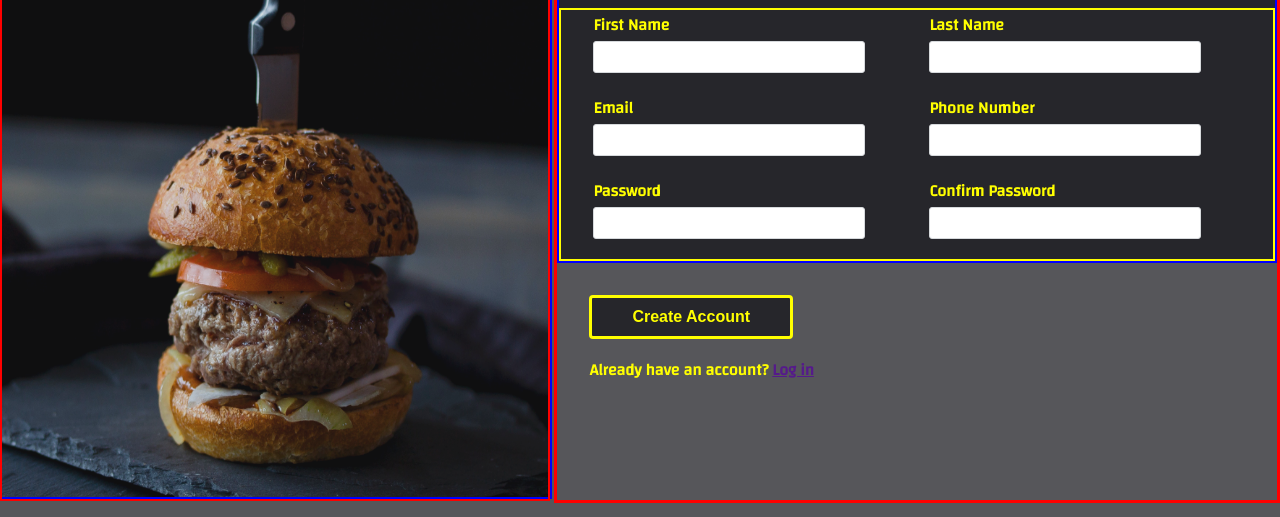
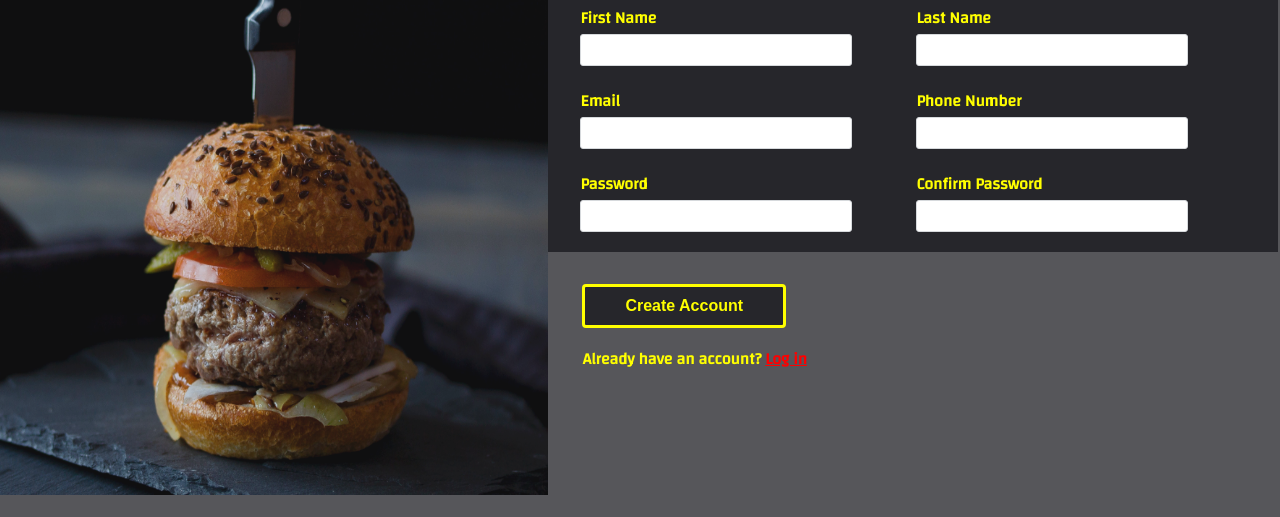
Before and after one commit to cah311/sign-up-form, a plain HTML site: page index.html in a window 1280 px wide. Shown: the part 303-820 px from the top of the page. Drawn offline with Linux system fonts and the light colour scheme.

Commit message:
Change link color

```diff
--- a/index.html
+++ b/index.html
@@ -64,7 +64,7 @@
             <section id="buttonSection">
                 <div id="buttonContainer">
                     <button>Create Account</button>
-                    <p>Already have an account? <a href="">Log in</a></p>
+                    <p>Already have an account? <a href="" id="userLink">Log in</a></p>
                 </div>
             </section>
         </form>
--- a/styles.css
+++ b/styles.css
@@ -12,6 +12,8 @@ html {
 
 body {
     display: flex;
+
+
 }
 
 #imageBanner {
@@ -21,7 +23,7 @@ body {
     top: -10px;
     width: clamp(400px, 43vw, 55vw);
     height: 100vh;
-    border: 2px solid blue;
+    /* border: 2px solid blue; */
 }
 
 #bkgContainer {
@@ -31,7 +33,7 @@ body {
     /* display: flex; */
     height: 100%;
     width: clamp(400px, 43vw, 55vw);
-    border: 2px solid red;
+
     /* z-index: 2; */
 }
 
@@ -52,7 +54,7 @@ body {
     height: clamp(60px, 12vw, 22vw);
     z-index: -1;
     background-color: rgba(101, 99, 128, 0.63);
-    border: 3px solid pink;
+    /* border: 3px solid pink; */
 }
 
 #logo {
@@ -62,13 +64,15 @@ body {
 }
 
 #formContainer {
-    border: 3px solid red;
+    /* border: 3px solid red; */
     top: 0;
     width: 65%;
-    height: 100vh;
+    height: 98.8vh;
     margin: -0.5rem;
 
 }
+
+
 
 #formHeading {
     color: yellow;
@@ -78,17 +82,20 @@ body {
 
 #inputContainer {
     display: flex;
-    border: 2px solid yellow;
+    /* border: 2px solid yellow; */
     margin-top: 1rem;
     color: yellow;
     font-weight: 1000;
 
+
 }
 
 #inputSection {
-    border: 2px solid blue;
+    /* border: 2px solid blue; */
     background-color: rgba(30, 30, 36, .85);
     color: white;
+    position: relative;
+    left: -2px;
 }
 
 #inputSection h3 {
@@ -165,7 +172,11 @@ body {
 
 }
 
-@media only screen and (max-width: 700px) {
+#userLink {
+    color: red;
+}
+
+@media only screen and (max-width: 900px) {
     /* #imageBanner {
         width: 0%;
     }
@@ -202,6 +213,6 @@ body {
         width: 100%;
         height: clamp(60px, 12vw, 22vw);;
         background-color: rgba(101, 99, 128, 0.63);
-        border: 3px solid pink;
+        /* border: 3px solid pink; */
     }
 }
```
